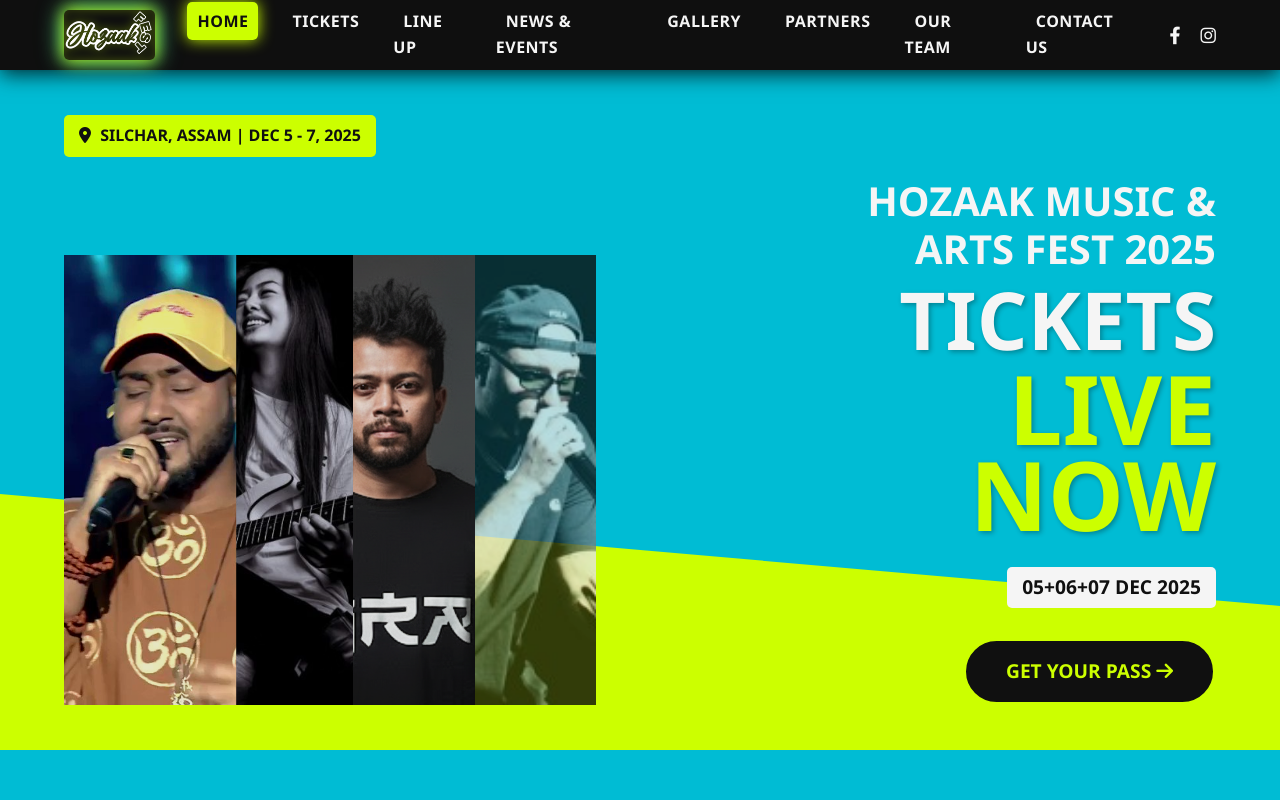
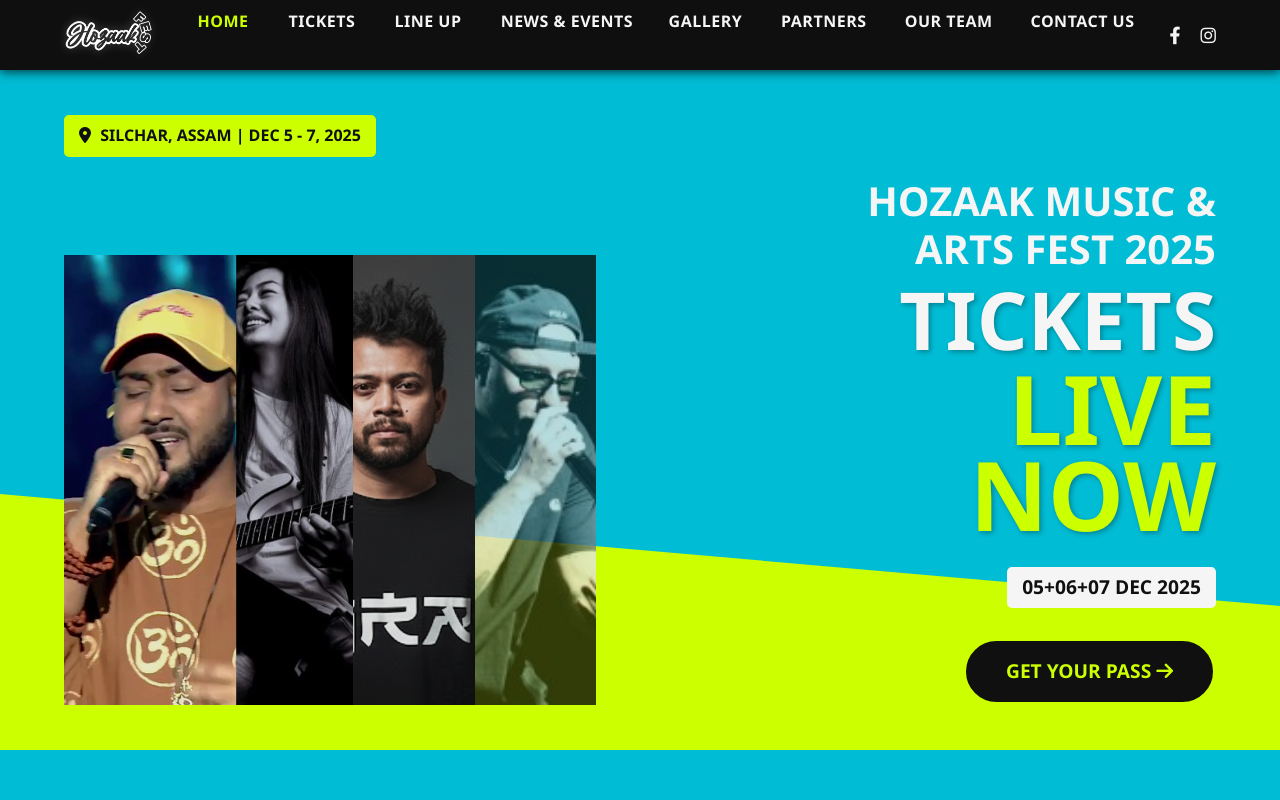
Before and after one commit to Hozaak/Barak-Valley-Media, a plain HTML site: page index.html in a window 1280 px wide. Shown: the top 800 px of the page. Drawn offline with Linux system fonts and the light colour scheme.

Commit message:
Update style.css

```diff
--- a/style.css
+++ b/style.css
@@ -7,8 +7,8 @@
     --light: #f5f5f5;
 
     /* CORE MUSICAL VIBE COLORS */
-    --vibrant-main: #00BCD4;     /* Deep Cyan/Teal (Main Accent) */
-    --vibrant-secondary: #CCFF00; /* Neon Lime/Electric Green (Highlight) */
+    --vibrant-main: #00BCD4;     /* Deep Cyan/Teal */
+    --vibrant-secondary: #CCFF00; /* Neon Lime/Electric Green */
 
     /* GRADIENTS FOR HEADER LINKS */
     --vibrant-link-gradient: linear-gradient(90deg, #CCFF00, #00BCD4);
@@ -32,11 +32,20 @@
     50% { transform: translateY(0); }
     75% { transform: translateY(-3px); }
 }
-/* NEW: NEON LOGO PULSE EFFECT */
-@keyframes neon-pulse {
-    0% { box-shadow: 0 0 5px var(--vibrant-secondary); }
-    50% { box-shadow: 0 0 15px var(--vibrant-secondary), 0 0 25px var(--vibrant-main); }
-    100% { box-shadow: 0 0 5px var(--vibrant-secondary); }
+
+@keyframes pulse-live {
+    0% {
+        transform: scale(0.95);
+        box-shadow: 0 0 0 0 rgba(76, 175, 80, 0.7);
+    }
+    70% {
+        transform: scale(1);
+        box-shadow: 0 0 0 10px rgba(76, 175, 80, 0);
+    }
+    100% {
+        transform: scale(0.95);
+        box-shadow: 0 0 0 0 rgba(76, 175, 80, 0);
+    }
 }
 
 
@@ -54,7 +63,7 @@
 
 .container { width: 90%; max-width: 1200px; margin: 0 auto; padding: 0 20px; }
 
-/* --- DYNAMIC HEADER STYLES --- */
+/* --- PROFESSIONAL HEADER ENHANCEMENT --- */
 
 header {
     background: rgba(16, 16, 16, 0.95);
@@ -63,9 +72,7 @@
     width: 100%;
     top: 0;
     z-index: 1000;
-    /* DYNAMIC 3D SHADOW EFFECT */
-    box-shadow: 0 4px 20px rgba(0, 0, 0, 0.8), 0 0 10px rgba(0, 188, 212, 0.2);
-    transition: all 0.3s ease-in-out;
+    box-shadow: 0 2px 10px rgba(0, 0, 0, 0.7);
 }
 
 .header-container {
@@ -82,10 +89,9 @@
     height: 50px;
     width: auto;
     object-fit: contain;
-    animation: logoBounce 2s infinite ease-in-out, neon-pulse 3s infinite alternate; /* Applied neon pulse */
+    animation: logoBounce 2s infinite ease-in-out;
     transition: transform 0.3s ease;
-    filter: drop-shadow(0 0 5px rgba(204, 255, 0, 0.5)); /* Base Neon Lime Filter */
-    border-radius: 5px; /* Apply for pulse effect to look clean */
+    filter: drop-shadow(0 0 5px rgba(255, 255, 255, 0.3));
 }
 .animated-logo:hover { transform: scale(1.05) translateY(-2px); animation-play-state: paused; }
 
@@ -98,7 +104,7 @@
     text-decoration: none;
     font-weight: 600;
     font-size: 1rem;
-    transition: all 0.3s ease; /* Transition all */
+    transition: color 0.3s ease;
     padding: 8px 10px;
     border-radius: 5px;
     position: relative;
@@ -106,48 +112,58 @@
     text-transform: uppercase;
 }
 
-nav ul li a:hover {
-    color: var(--dark); /* Dark text on Teal/Orange hover background */
-    background: var(--vibrant-main); /* Instant background change on hover */
-    box-shadow: 0 0 10px rgba(0, 188, 212, 0.5); /* Subtle Teal glow on link hover */
-    transform: translateY(-2px);
+nav ul li a:hover { color: var(--vibrant-secondary); }
+
+/* GRADIENT Underline for hover/active */
+nav ul li a::after {
+    content: '';
+    position: absolute;
+    bottom: -5px;
+    left: 50%;
+    transform: translateX(-50%);
+    width: 0;
+    height: 3px;
+    background: var(--vibrant-link-gradient);
+    border-radius: 2px;
+    transition: width 0.3s ease-out;
 }
 
-/* Remove old underline logic for simpler, cleaner background effect */
-nav ul li a::after, nav ul li a.active::after, nav ul li a:hover::after {
-    display: none;
-    content: none;
+/* Expand underline on hover */
+nav ul li a:hover::after {
+    width: calc(100% - 20px);
+    background: var(--vibrant-link-gradient-hover);
 }
 
-/* Dynamic Active Link Style */
+/* Permanent active link style */
 nav ul li a.active {
-    color: var(--dark); /* Dark text on Neon Lime Active */
-    background: var(--vibrant-secondary);
-    font-weight: 800;
-    box-shadow: 0 0 15px var(--vibrant-secondary);
-    border-radius: 5px;
+    color: var(--vibrant-secondary);
 }
 
-/* Ensure active state overrides hover background colors */
-nav ul li a.active:hover {
-    color: var(--dark);
-    background: var(--vibrant-secondary);
-    transform: scale(1.05);
+/* Permanent underline for active link */
+nav ul li a.active::after {
+    content: '';
+    position: absolute;
+    bottom: -5px;
+    left: 10px;
+    right: 10px;
+    width: auto;
+    height: 3px;
+    background: var(--vibrant-link-gradient);
+    border-radius: 2px;
+    transition: none;
+    transform: none;
+    width: calc(100% - 20px);
 }
 
+/* Stop hover animation on active link */
+nav ul li a.active:hover::after {
+    background: var(--vibrant-link-gradient);
+}
 
-/* --- Social Icons (Teal Hover Pulse) --- */
+/* --- Social Icons (Keep clean) --- */
 .header-social { display: flex; gap: 20px; flex-shrink: 0; }
-.header-social a {
-    color: var(--light);
-    font-size: 1.1rem;
-    transition: all 0.3s ease;
-}
-.header-social a:hover {
-    color: var(--vibrant-main);
-    transform: scale(1.2);
-    filter: drop-shadow(0 0 5px var(--vibrant-main));
-}
+.header-social a { color: var(--light); font-size: 1.1rem; transition: all 0.3s ease; }
+.header-social a:hover { color: var(--vibrant-main); transform: scale(1.1); }
 
 /* Hamburger Styles */
 .nav-social-mobile { display: none; }
@@ -766,7 +782,7 @@
         border-radius: 8px; color: var(--light);
         transition: background 0.3s ease, color 0.3s ease;
     }
-    nav ul li a.active { color: var(--dark); background: var(--vibrant-secondary); }
+    nav ul li a.active::after { display: none; }
     nav ul li a:hover { color: var(--dark); background: var(--vibrant-main); }
 
     .nav-social-mobile {
```
